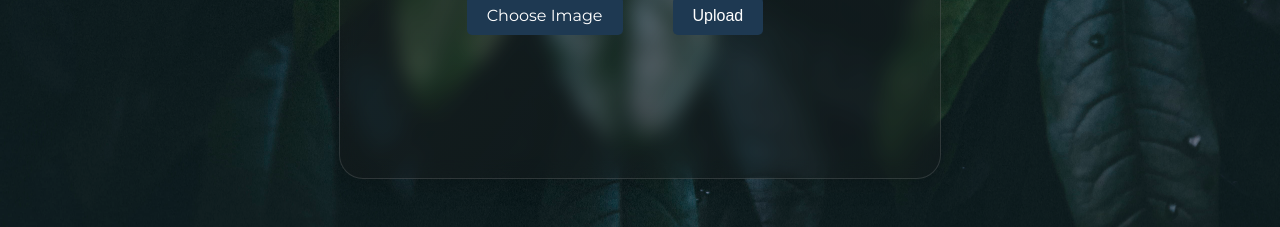
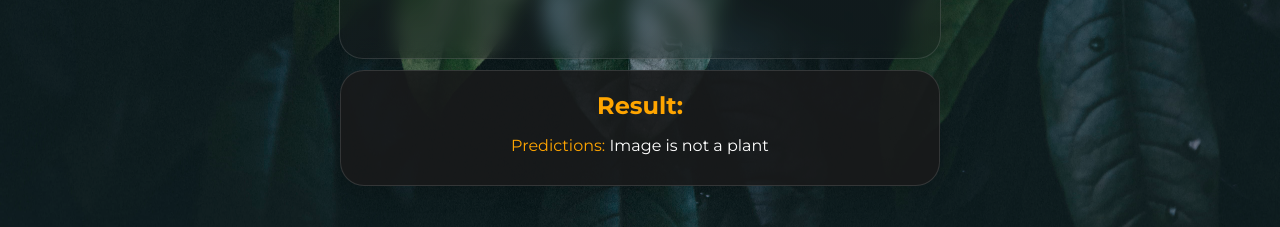
Before and after one commit to abdelrahamn1/Agri-tech360, a React (Create React App) app: page /application in a window 1280 px wide. Both pictures are taken after a click on the button "Upload". Shown: the part 483-710 px from the top of the page. Built offline with nearby package versions, Linux system fonts and the light colour scheme; no server answers; a web font is replaced by a local one.

Commit message:
check if the image is a plant or not

```diff
--- a/src/components/Application.js
+++ b/src/components/Application.js
@@ -31,6 +31,11 @@ function Application() {
       );
       setResult(response.data.data);
     } catch (error) {
+      setResult({
+        predictions: "Image is not a plant",
+        confidence: null,
+        information: null,
+      });
       console.error("Error uploading image:", error);
     }
   };
@@ -96,12 +101,16 @@ function Application() {
             <p>
               <span>Predictions:</span> {result.predictions}
             </p>
+            {result.confidence && (
               <p>
                 <span>Confidence:</span> {result.confidence}
               </p>
+            )}
+            {result.information && (
               <p>
                 <span>Information:</span> {result.information}
               </p>
+            )}
           </div>
         )}
       </div>
```
Lines whose indentation alone changed are shown as unchanged.
